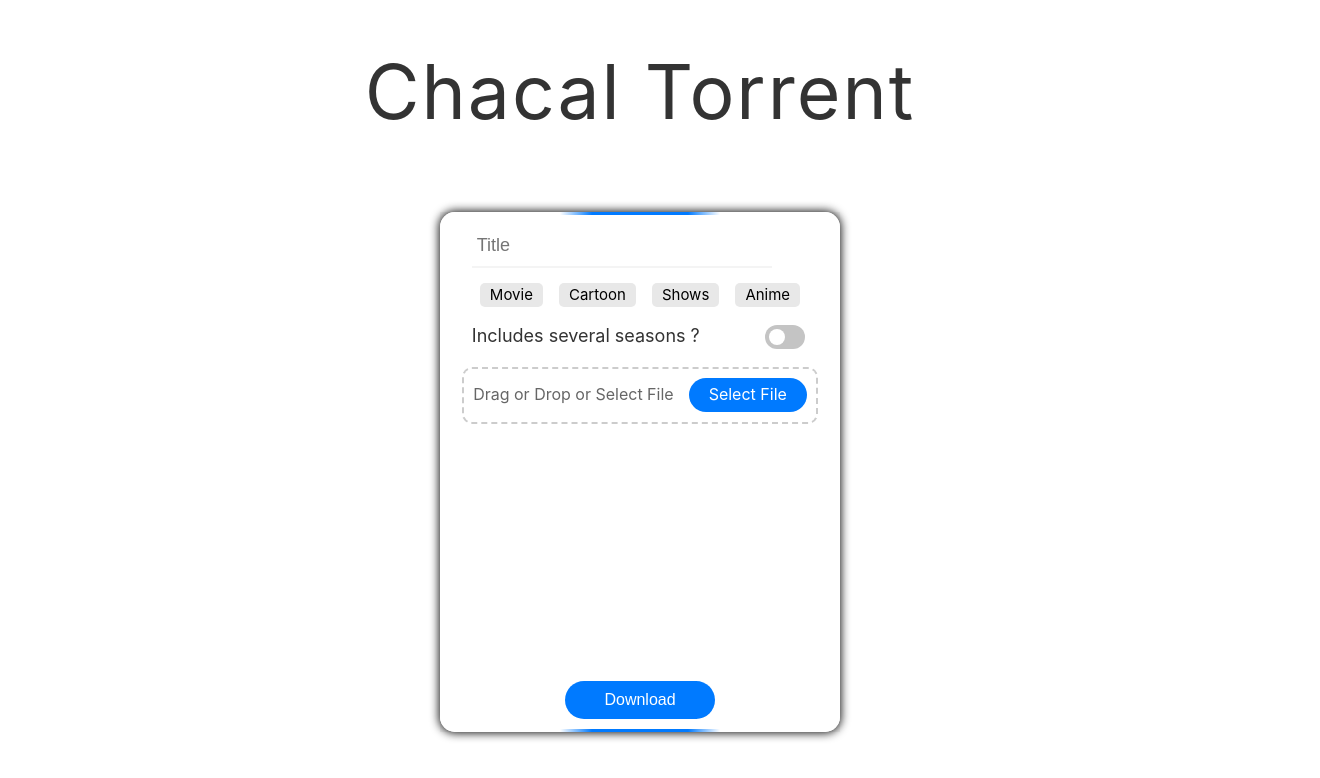
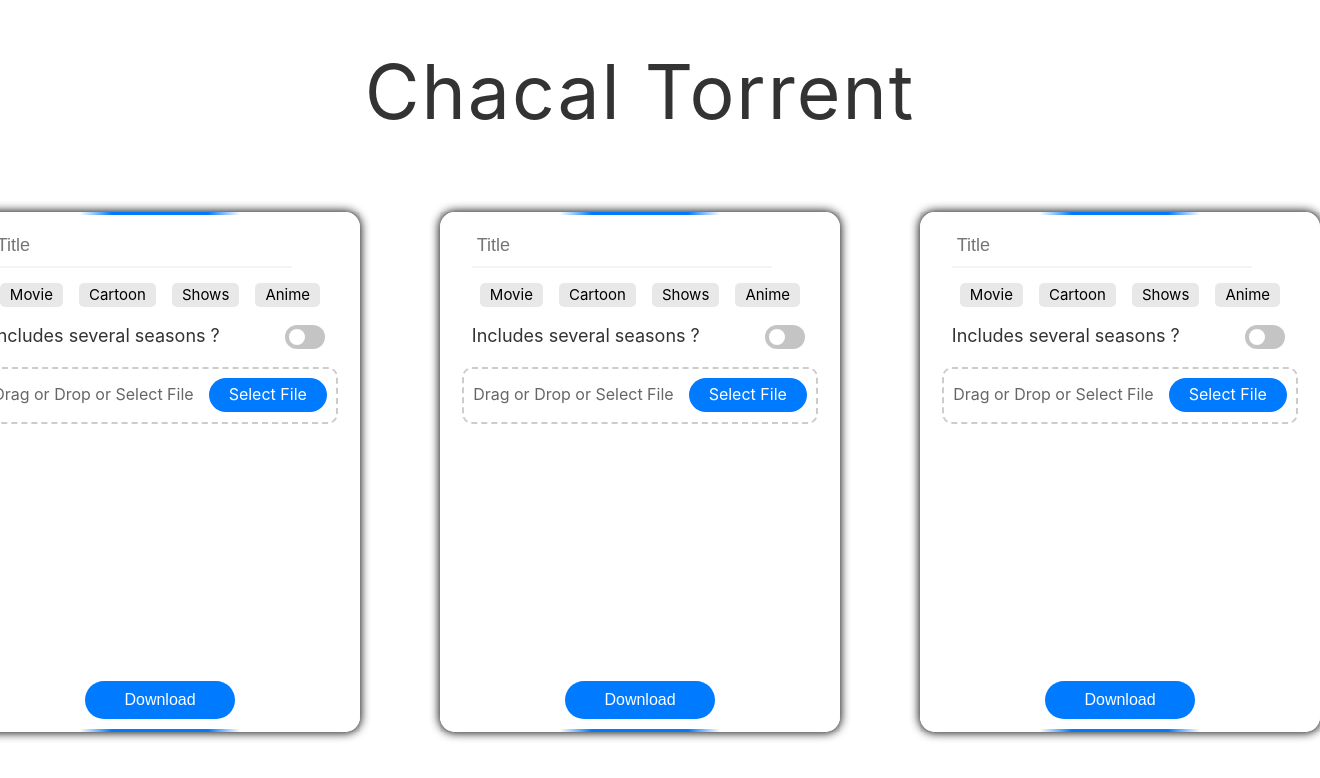
Before and after one commit to ChacalTordu/ChacalTorrent, a Vue app in the folder ChacalWebInterface/: page / in a window 1280 px wide. Shown: the top 778 px of the page, 1320 px wide, since content can reach past the window. Built offline with nearby package versions, Linux system fonts and the light colour scheme; no server answers.

Commit message:
:lipstick: [NEW] : Just fun commit

```diff
--- a/ChacalWebInterface/src/App.vue
+++ b/ChacalWebInterface/src/App.vue
@@ -9,7 +9,7 @@ Author: ChacalTordu
 <template>
   <div class="myApp">
     <div class="title"><p>Chacal Torrent</p></div>
-    <cardTorrent />
+    <div class="cards"><cardTorrent /><cardTorrent /><cardTorrent /></div>
   </div>
 </template>
 
@@ -43,4 +43,10 @@ ws.onmessage = (event) => {
   color: #333;
   text-align: center;
 }
+
+.cards {
+  display: flex;
+  flex-direction: row;
+  gap: 80px;
+}
 </style>
```
